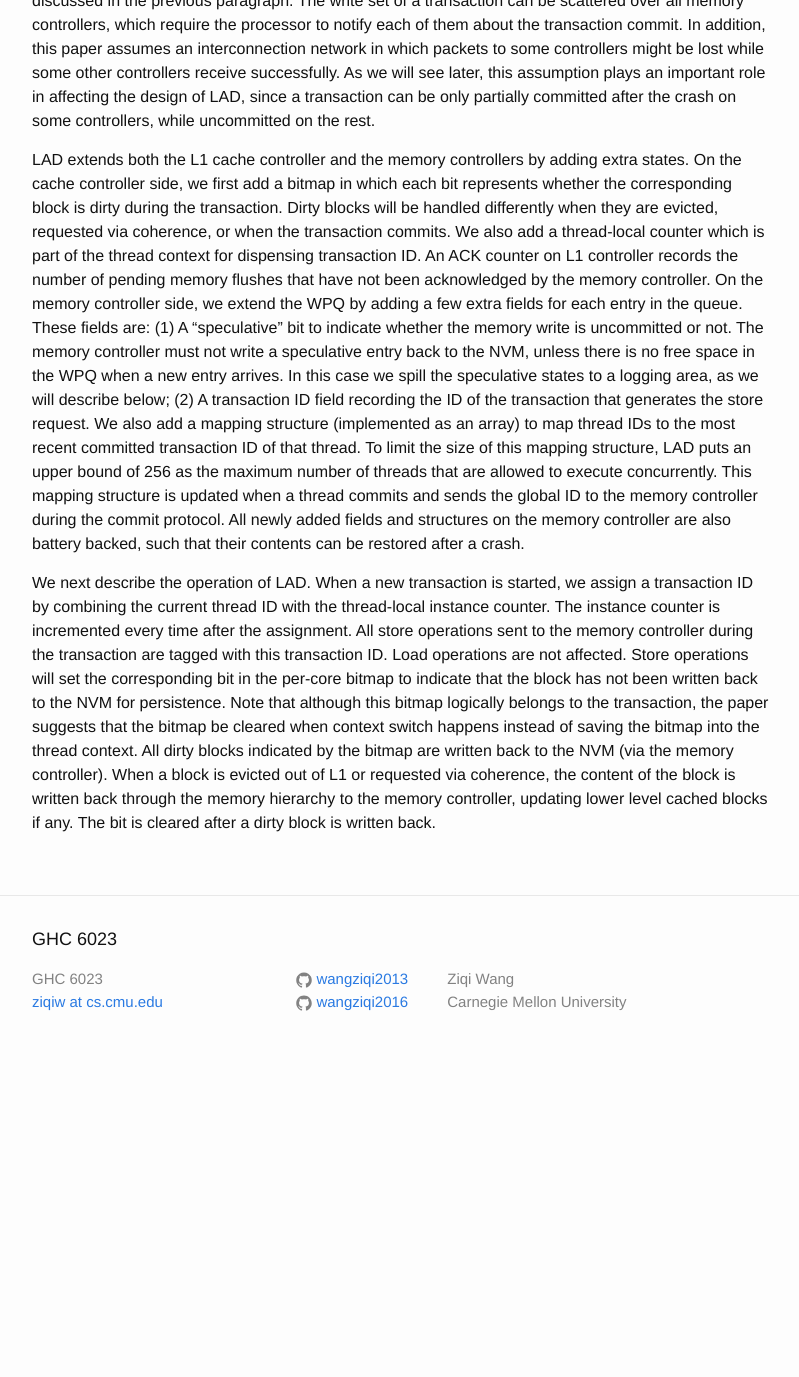
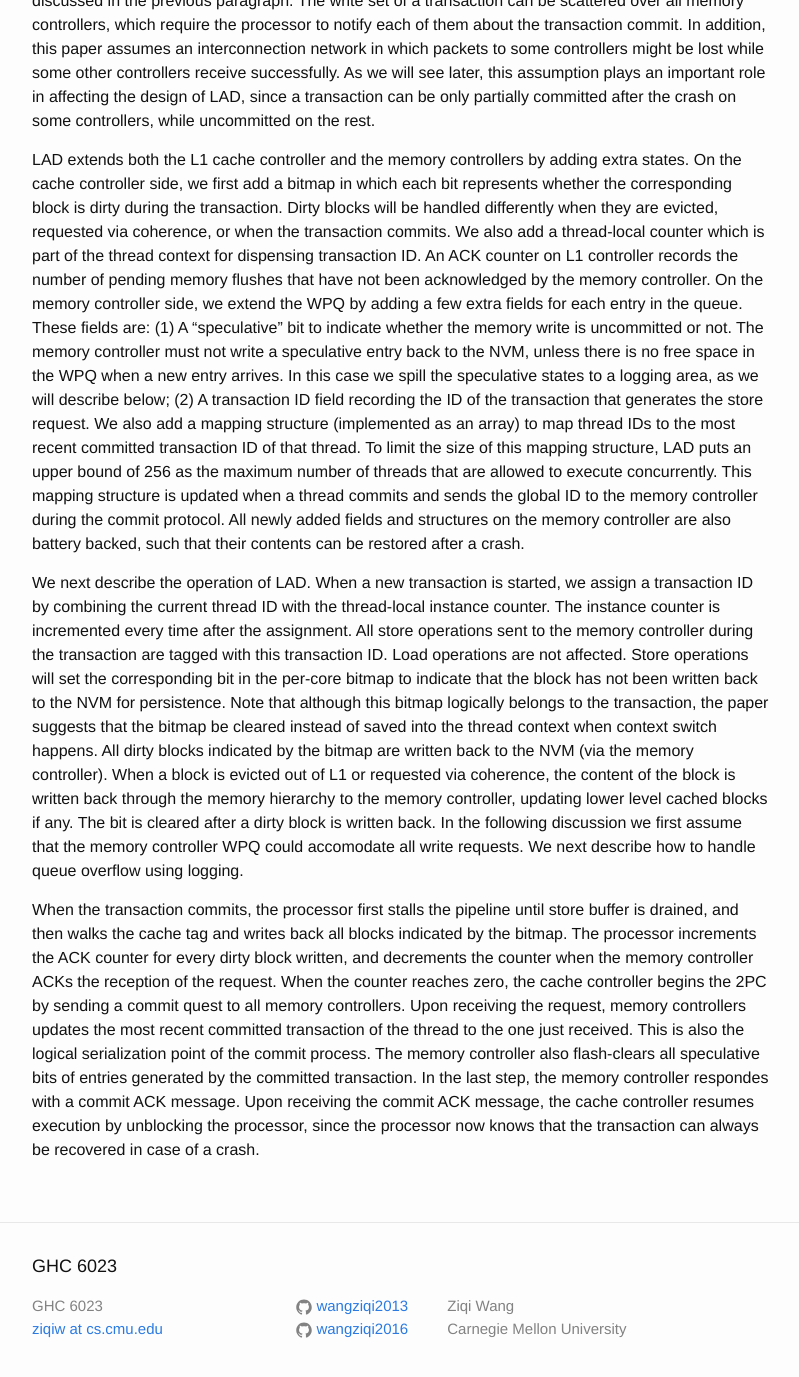
Before and after one commit to wangziqi2013/wangziqi2013.github.io, a Jekyll site: the page built from _posts/2019-12-11-lad.markdown, in a window 1280 px wide and 1400 px high, scrolled down 1565 px. Shown: the top 1377 px of the window, without its empty margins (238-1037 px from the left). Built offline with Jekyll 4.4.1, drawn with Linux system fonts in a browser that asks for light colours; before the commit the page ends 2638 px from its top, so only the background shows below that.

Commit message:
Adding commit

```diff
--- a/_posts/2019-12-11-lad.markdown
+++ b/_posts/2019-12-11-lad.markdown
@@ -79,8 +79,19 @@ thread ID with the thread-local instance counter. The instance counter is increm
 store operations sent to the memory controller during the transaction are tagged with this transaction ID. Load operations
 are not affected. Store operations will set the corresponding bit in the per-core bitmap to indicate that the block
 has not been written back to the NVM for persistence. Note that although this bitmap logically belongs to the transaction,
-the paper suggests that the bitmap be cleared when context switch happens instead of saving the bitmap into the thread
-context. All dirty blocks indicated by the bitmap are written back to the NVM (via the memory controller). When a block
-is evicted out of L1 or requested via coherence, the content of the block is written back through the memory hierarchy
-to the memory controller, updating lower level cached blocks if any. The bit is cleared after a dirty block is written
-back.
+the paper suggests that the bitmap be cleared instead of saved into the thread context when context switch happens. All
+dirty blocks indicated by the bitmap are written back to the NVM (via the memory controller). When a block is evicted out
+of L1 or requested via coherence, the content of the block is written back through the memory hierarchy to the memory
+controller, updating lower level cached blocks if any. The bit is cleared after a dirty block is written back. In
+the following discussion we first assume that the memory controller WPQ could accomodate all write requests. We next
+describe how to handle queue overflow using logging.
+
+When the transaction commits, the processor first stalls the pipeline until store buffer is drained, and then walks the
+cache tag and writes back all blocks indicated by the bitmap. The processor increments the ACK counter for every dirty
+block written, and decrements the counter when the memory controller ACKs the reception of the request. When the counter
+reaches zero, the cache controller begins the 2PC by sending a commit quest to all memory controllers. Upon receiving the
+request, memory controllers updates the most recent committed transaction of the thread to the one just received. This
+is also the logical serialization point of the commit process. The memory controller also flash-clears all speculative
+bits of entries generated by the committed transaction. In the last step, the memory controller respondes with a commit ACK
+message. Upon receiving the commit ACK message, the cache controller resumes execution by unblocking the processor, since
+the processor now knows that the transaction can always be recovered in case of a crash.
```
